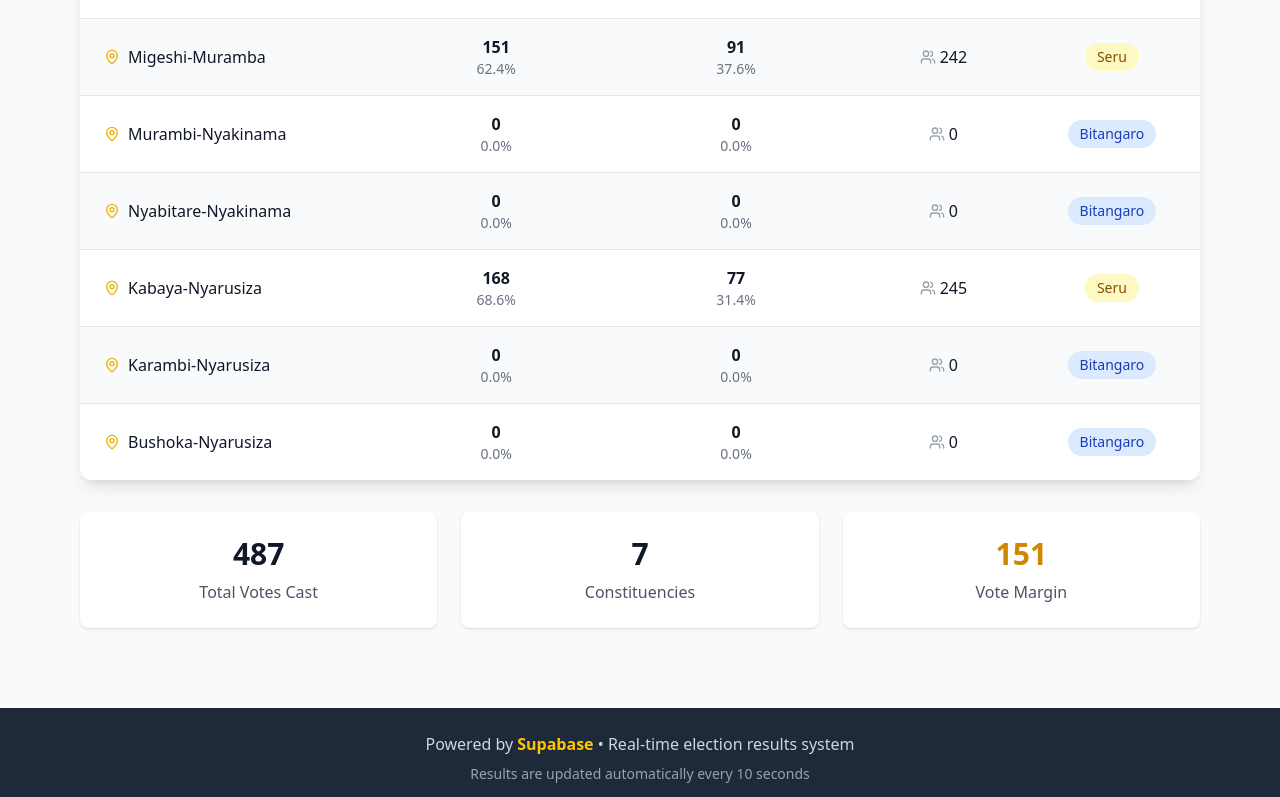
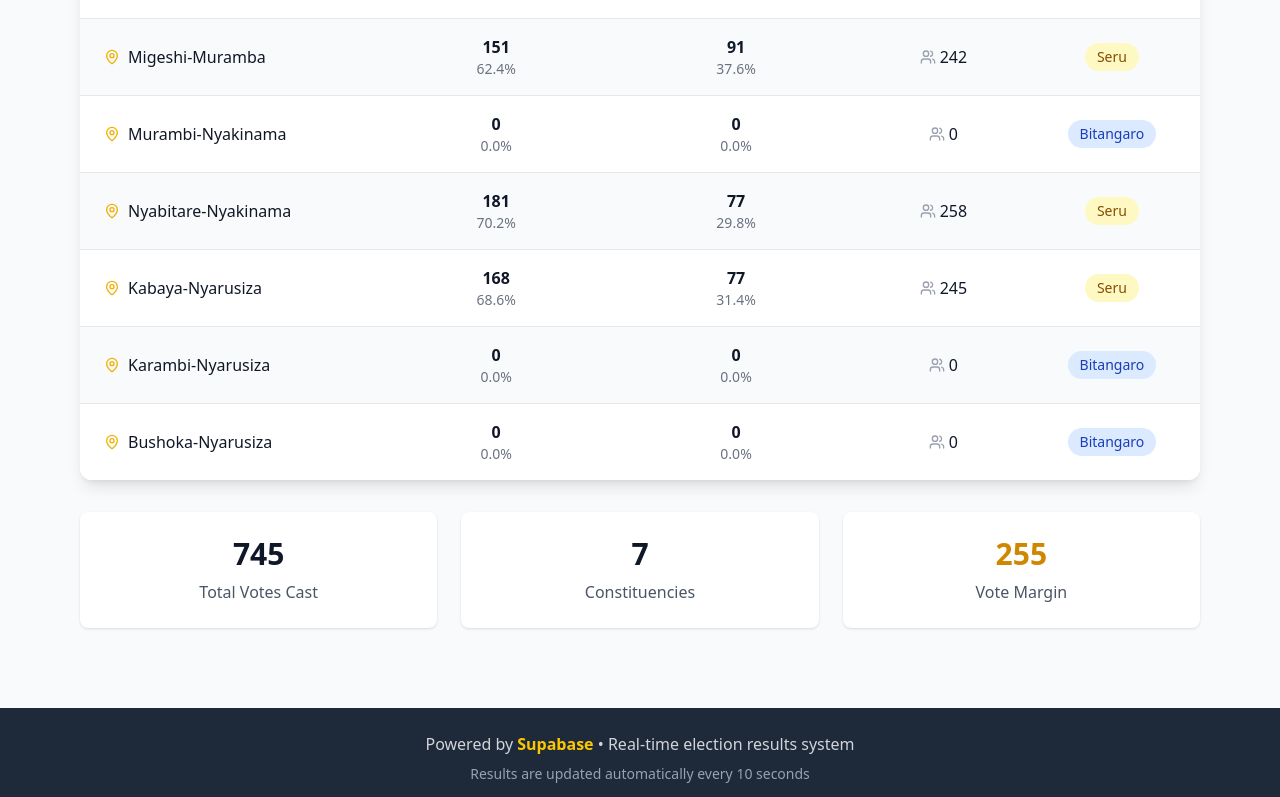
Before and after one commit to Iranks20/live-elections, a React (Vite) app: page / in a window 1280 px wide. Shown: the part 626-1423 px from the top of the page. Built offline with nearby package versions, Linux system fonts and the light colour scheme.

Commit message:
resolved

```diff
--- a/src/screens/ElectionResults.tsx
+++ b/src/screens/ElectionResults.tsx
@@ -17,7 +17,7 @@ export default function ElectionResults() {
     { id: '1', name: 'Kanyenka-Muramba', serugandaVotes: 0, bitangaroVotes: 0, totalVotes: 0 },
     { id: '2', name: 'Migeshi-Muramba', serugandaVotes: 151, bitangaroVotes: 91, totalVotes: 242 },
     { id: '3', name: 'Murambi-Nyakinama', serugandaVotes: 0, bitangaroVotes: 0, totalVotes: 0 },
-    { id: '4', name: 'Nyabitare-Nyakinama', serugandaVotes: 0, bitangaroVotes: 0, totalVotes: 0 },
+    { id: '4', name: 'Nyabitare-Nyakinama', serugandaVotes: 181, bitangaroVotes: 77, totalVotes: 258 },
     { id: '5', name: 'Kabaya-Nyarusiza', serugandaVotes: 168, bitangaroVotes: 77, totalVotes: 245 },
     { id: '6', name: 'Karambi-Nyarusiza', serugandaVotes: 0, bitangaroVotes: 0, totalVotes: 0 },
     { id: '7', name: 'Bushoka-Nyarusiza', serugandaVotes: 0, bitangaroVotes: 0, totalVotes: 0 }
```
